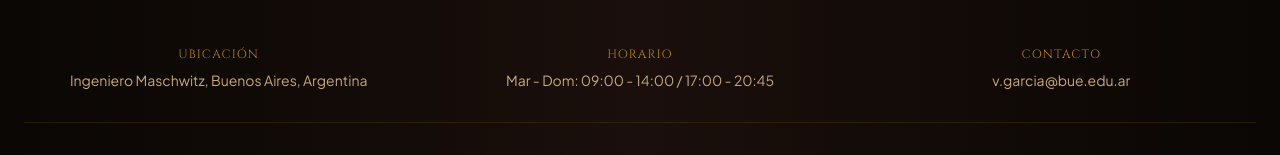
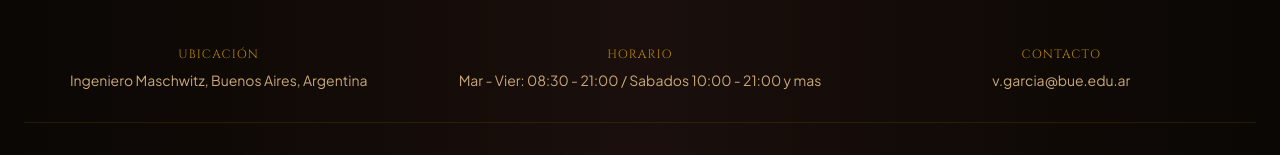
Before and after one commit to FabrizioTurdo-Dev/almadekh, a React (Vite) app: page / in a window 1280 px wide. Shown: the part 8415-8570 px from the top of the page. Built offline with nearby package versions, Linux system fonts and the light colour scheme; no server answers; the database is empty.

Commit message:
cambio de horarios

```diff
--- a/src/components/layout/Footer.tsx
+++ b/src/components/layout/Footer.tsx
@@ -14,7 +14,7 @@ export function Footer() {
           </div>
           <div>
             <h4 className="text-baroque-gold tracking-widest mb-2 text-xs" style={{ fontFamily: '"Cinzel", serif' }}>HORARIO</h4>
-            <p className="text-baroque-cream-muted text-sm">Mar - Dom: 09:00 - 14:00 / 17:00 - 20:45</p>
+            <p className="text-baroque-cream-muted text-sm">Mar - Vier: 08:30 - 21:00 / Sabados 10:00 - 21:00 y mas</p>
           </div>
           <div>
             <h4 className="text-baroque-gold tracking-widest mb-2 text-xs" style={{ fontFamily: '"Cinzel", serif' }}>CONTACTO</h4>
```
